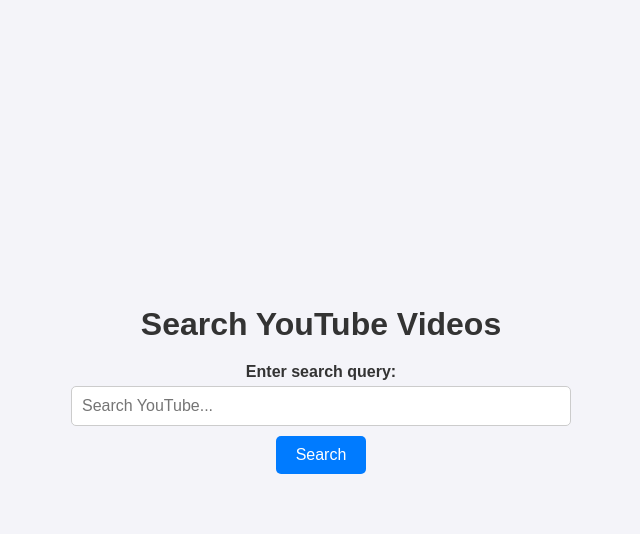
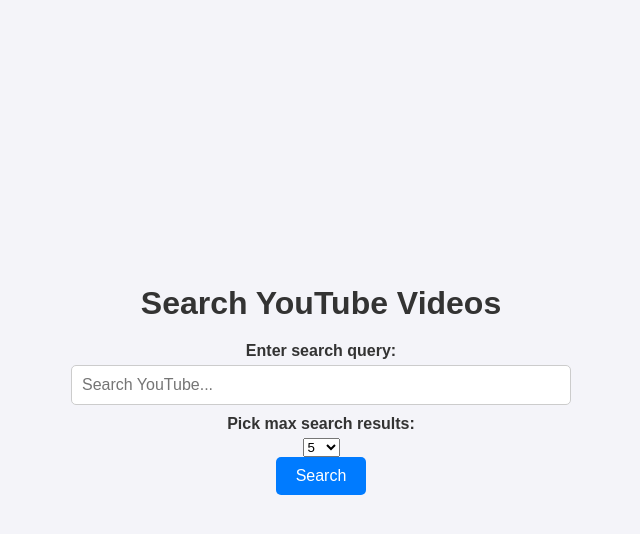
Before and after one commit to Lewyyy00/SentimentTube, a Flask app: page / in a window 1280 px wide. Shown: the top 534 px of the page, without its empty margins (319-959 px from the left). Run offline with Flask 3, Linux system fonts and the light colour scheme.

Commit message:
added max results option

```diff
--- a/app.py
+++ b/app.py
@@ -17,7 +17,8 @@
 def collected_list():
 
     query = request.form.get('query', '')
-    videos = api.get_youtube_search_result(query)
+    max_results = int(request.form.get('max_results', 10))
+    videos = api.get_youtube_search_result(query, max_results=max_results)
     disc_results = {}
 
     for i in videos:
--- a/src/templates/index.html
+++ b/src/templates/index.html
@@ -13,6 +13,14 @@
     <form action="/" method="POST">
         <label for="query">Enter search query:</label>
         <input type="text" id="query" name="query" placeholder="Search YouTube..." required>
+
+        <label for="max_results">Pick max search results:</label>
+        <select id="max_results" name="max_results">
+            <option value="5">5</option>
+            <option value="10">10</option>
+            <option value="15">15</option>
+        </select>
+
         <button type="submit">Search</button>
     </form>
 
```
